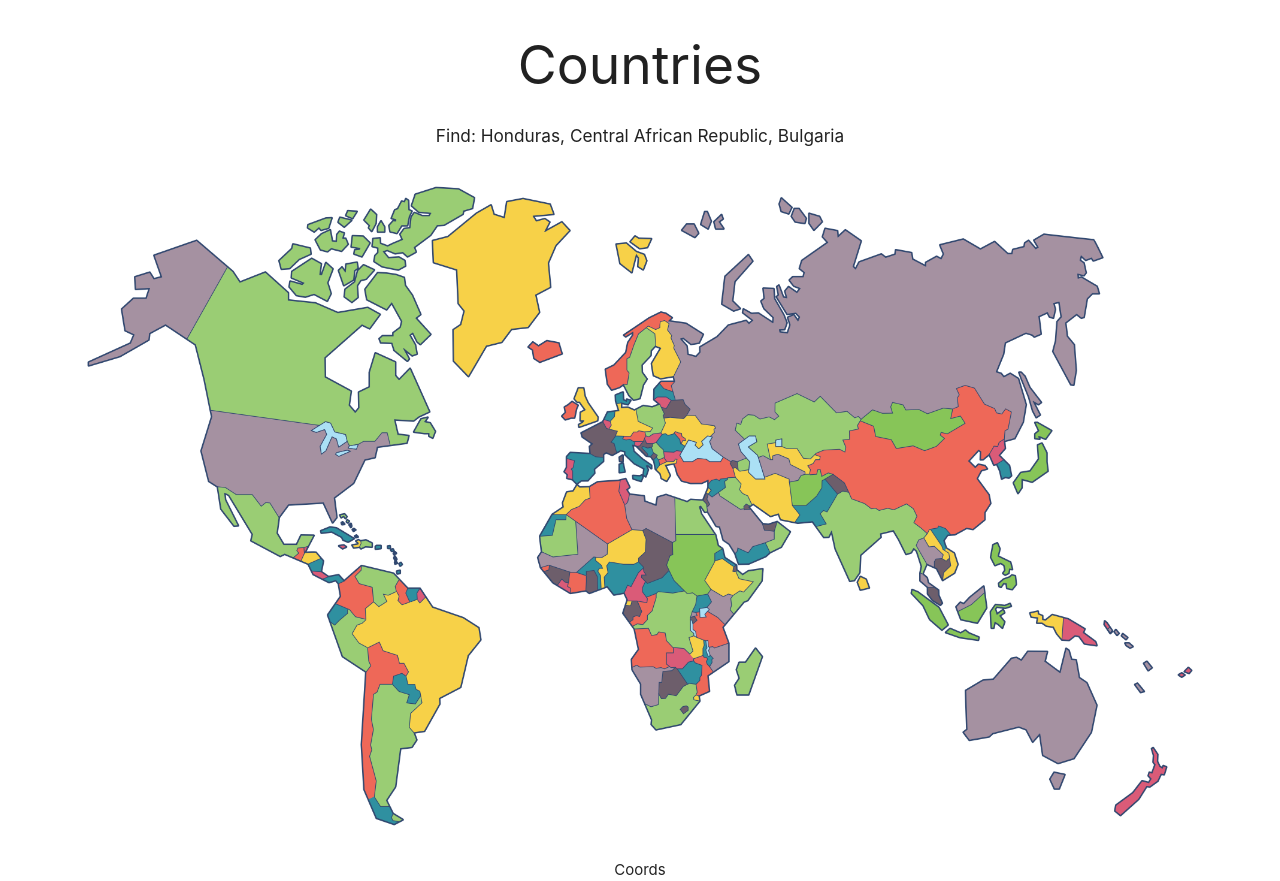
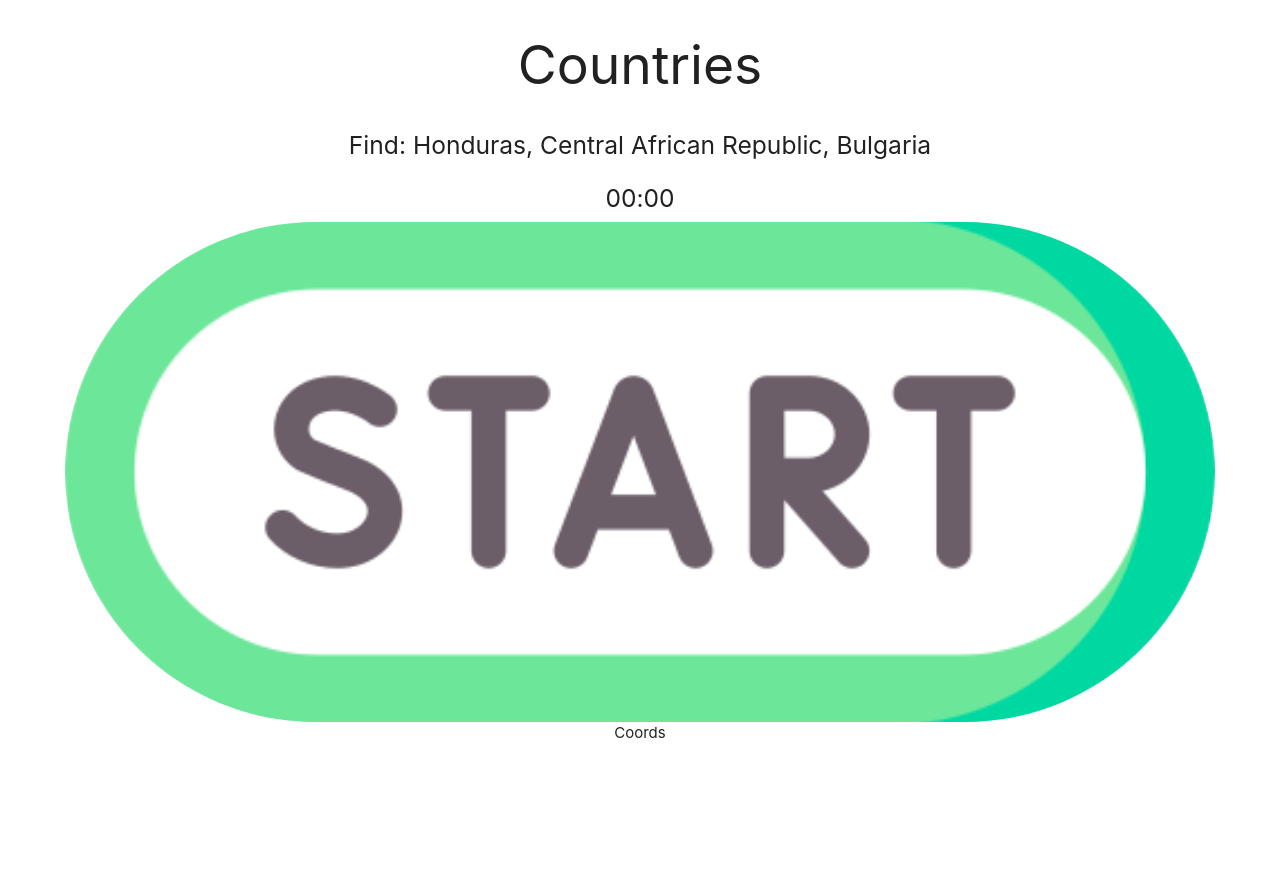
Before and after one commit to jonro2955/odin_javascript_11_wheres_waldo, a React (Create React App) app: page /#/Countries in a window 1280 px wide. After the commit the page ends 800 px from the top, so only its background shows below. Built offline with nearby package versions, Linux system fonts and the light colour scheme.

Commit message:
Set up timer

```diff
--- a/src/App.js
+++ b/src/App.js
@@ -13,7 +13,7 @@ export default function App() {
         parameter (see <GamePathTile/>). This "to" parameter creates a new
         route, and the linked element (in this case <GamePage/>) will have
         access to the "to" parameter as "useParams().level" */}
-        <Route path='/:levelParam' element={<GamePage />} />
+        <Route path='/:level' element={<GamePage />} />
         <Route path='/records' element={<RecordsPage />} />
         <Route path='/' element={<HomePage />} />
       </Routes>
--- a/src/components/elements/GamePathTile.js
+++ b/src/components/elements/GamePathTile.js
@@ -3,9 +3,9 @@ import planetsImg from '/home/pc/TOP/Projects/2_Full_Stack_JavaScript/odin_javas
 import countriesImg from '/home/pc/TOP/Projects/2_Full_Stack_JavaScript/odin_javascript_11_wheres_waldo/src/images/countries.png';
 import gamesImg from '/home/pc/TOP/Projects/2_Full_Stack_JavaScript/odin_javascript_11_wheres_waldo/src/images/games.jpg';
 
-export default function GamePathTile(props) {
+export default function LevelTile(props) {
   const image = () => {
-    switch (props.pathName) {
+    switch (props.levelName) {
       case 'Planets':
         return planetsImg;
       case 'Countries':
@@ -19,10 +19,10 @@ export default function GamePathTile(props) {
 
   return (
     <div className='GamePathTile'>
-      <h3>{props.pathName}</h3>
+      <h3>{props.levelName}</h3>
       <Link
         className='GamePathLink'
-        to={`/${props.pathName}`}
+        to={`/${props.levelName}`}
         style={{
           backgroundImage: `url(${image()})`,
         }}
--- a/src/components/pages/GamePage.js
+++ b/src/components/pages/GamePage.js
@@ -1,10 +1,13 @@
 import { useParams } from 'react-router-dom';
+import { useState } from 'react';
 import planetsImg from '/home/pc/TOP/Projects/2_Full_Stack_JavaScript/odin_javascript_11_wheres_waldo/src/images/planets.jpg';
 import countriesImg from '/home/pc/TOP/Projects/2_Full_Stack_JavaScript/odin_javascript_11_wheres_waldo/src/images/countries.png';
 import gamesImg from '/home/pc/TOP/Projects/2_Full_Stack_JavaScript/odin_javascript_11_wheres_waldo/src/images/games.jpg';
+import React from 'react';
 
 export default function GamePage() {
-  const levelParam = useParams().levelParam;
+  const level = useParams().level;
+  const [gameOn, setGameOn] = useState(false);
 
   const targets = {
     /* Values 'x' and 'y' are predetermined distances of the centerpoint of each findable
@@ -31,44 +34,43 @@ export default function GamePage() {
     ],
   };
 
-  function clickHandler(e) {
+  function imageClickHandler(e) {
     const gameImage = document.getElementById('gameImage');
     const coordX = e.pageX - gameImage.offsetLeft;
     const coordY = e.pageY - gameImage.offsetTop;
-    console.log(`${coordX}, ${coordY}`);
     const clickedCoordDiv = document.getElementById('clickedCoordDiv');
     clickedCoordDiv.textContent = `${coordX}, ${coordY}`;
-    switch (levelParam) {
+    switch (level) {
       case 'Planets':
-        if (807 < coordX && coordX < 837 && 316 < coordY && coordY < 346) {
+        if (802 < coordX && coordX < 842 && 311 < coordY && coordY < 351) {
           clickedCoordDiv.textContent = `Mercury`;
         }
-        if (590 < coordX && coordX < 620 && 333 < coordY && coordY < 363) {
+        if (585 < coordX && coordX < 625 && 328 < coordY && coordY < 368) {
           clickedCoordDiv.textContent = `Mars`;
         }
-        if (160 < coordX && coordX < 198 && 424 < coordY && coordY < 463) {
+        if (155 < coordX && coordX < 203 && 419 < coordY && coordY < 468) {
           clickedCoordDiv.textContent = `Neptune`;
         }
         break;
       case 'Countries':
-        if (235 < coordX && coordX < 255 && 394 < coordY && coordY < 414) {
+        if (230 < coordX && coordX < 260 && 389 < coordY && coordY < 419) {
           clickedCoordDiv.textContent = `Honduras`;
         }
-        if (575 < coordX && coordX < 615 && 420 < coordY && coordY < 450) {
+        if (570 < coordX && coordX < 620 && 415 < coordY && coordY < 455) {
           clickedCoordDiv.textContent = `Central African Republic`;
         }
-        if (597 < coordX && coordX < 617 && 293 < coordY && coordY < 313) {
+        if (592 < coordX && coordX < 622 && 288 < coordY && coordY < 318) {
           clickedCoordDiv.textContent = `Bulgaria`;
         }
         break;
       case 'Games':
-        if (73 < coordX && coordX < 103 && 299 < coordY && coordY < 329) {
+        if (68 < coordX && coordX < 108 && 294 < coordY && coordY < 334) {
           clickedCoordDiv.textContent = `Solid Snake's face`;
         }
-        if (226 < coordX && coordX < 256 && 368 < coordY && coordY < 398) {
+        if (221 < coordX && coordX < 261 && 363 < coordY && coordY < 403) {
           clickedCoordDiv.textContent = `Lara Croft's face`;
         }
-        if (897 < coordX && coordX < 927 && 141 < coordY && coordY < 171) {
+        if (892 < coordX && coordX < 932 && 136 < coordY && coordY < 176) {
           clickedCoordDiv.textContent = `Megaman's face`;
         }
         break;
@@ -79,7 +81,7 @@ export default function GamePage() {
 
   function getObjectivesString() {
     let array = [];
-    switch (levelParam) {
+    switch (level) {
       case 'Planets':
         targets['Planets'].forEach((target) => {
           array.push(target['name']);
@@ -102,7 +104,7 @@ export default function GamePage() {
   }
 
   function getImage() {
-    switch (levelParam) {
+    switch (level) {
       case 'Planets':
         return planetsImg;
       case 'Countries':
@@ -116,47 +118,77 @@ export default function GamePage() {
 
   // Make mouse pointer become a circle inside game image
   function mouseEnterHandler() {
-    //The div with the .ringCursor class is styled to make it look like a ring
-    let ringCursor = document.querySelector('.ringCursor');
-    ringCursor.style.display = 'initial';
-    document.getElementById('gameImage').addEventListener('mousemove', (e) => {
+    const ringCursor = document.getElementById('ringCursor');
+    //The div with id=ringCursor is styled to make it look like a ring
+    const gameImage = document.getElementById('gameImage');
+    gameImage.addEventListener('mousemove', (e) => {
       //the top and left style values are updated in response to mouse movements
       ringCursor.style.top = e.pageY + 'px';
       ringCursor.style.left = e.pageX + 'px';
+      ringCursor.style.display = 'initial';
     });
   }
 
   // Make ring cursor disappear outside game image
   function mouseLeaveHandler() {
-    document.querySelector('.ringCursor').style.display = 'none';
+    document.getElementById('ringCursor').style.display = 'none';
   }
 
   function mouseDownHandler() {
-    document.querySelector('.ringCursor').classList.add('clickAnimation');
+    document.getElementById('ringCursor').classList.add('clickAnimation');
   }
 
   function mouseUpHandler() {
-    document.querySelector('.ringCursor').classList.remove('clickAnimation');
+    document.getElementById('ringCursor').classList.remove('clickAnimation');
+  }
+
+  function padTime(val) {
+    let valString = val + '';
+    if (valString.length < 2) {
+      return '0' + valString;
+    } else {
+      return valString;
+    }
+  }
+  function start() {
+    setGameOn(true);
+    let minutesLabel = document.getElementById('minutes');
+    let secondsLabel = document.getElementById('seconds');
+    let totalSeconds = 0;
+    function setTime() {
+      ++totalSeconds;
+      secondsLabel.textContent = padTime(totalSeconds % 60);
+      minutesLabel.textContent = padTime(parseInt(totalSeconds / 60));
+    }
+    setInterval(setTime, 1000); //stop the count using clearInterval()
   }
 
   return (
     <div className='page'>
-      <h2>{levelParam}</h2>
-      <h6>Find: {getObjectivesString()}</h6>
+      <h2>{level}</h2>
+      <h5>Find: {getObjectivesString()}</h5>
+      <div id='timer'>
+        <h5 id='minutes'>00</h5>
+        <h5 id='timeDivider'>:</h5>
+        <h5 id='seconds'>00</h5>
+      </div>
+      {gameOn ? (
         <img
           src={getImage()}
-        alt={levelParam}
-        className='gameImage'
+          alt={level}
           id='gameImage'
           width='1150'
           onMouseEnter={mouseEnterHandler}
           onMouseLeave={mouseLeaveHandler}
-        onClick={clickHandler}
           onMouseDown={mouseDownHandler}
           onMouseUp={mouseUpHandler}
-      ></img>
+          onClick={imageClickHandler}
+        />
+      ) : (
+        <button id='startBtn' onClick={start}></button>
+      )}
       <div id='clickedCoordDiv'>Coords</div>
-      <div className='ringCursor'></div>
+      <div id='ringCursor'></div>
     </div>
   );
 }
--- a/src/components/pages/HomePage.js
+++ b/src/components/pages/HomePage.js
@@ -1,4 +1,4 @@
-import GamePathTile from '../elements/GamePathTile';
+import LevelTile from '../elements/GamePathTile';
 import TopScores from '../elements/TopScores';
 
 export default function HomePage() {
@@ -6,9 +6,9 @@ export default function HomePage() {
     <div className='page'>
       <h1>Find It! (The Game)</h1>
       <div id='tileBox'>
-        <GamePathTile pathName='Planets' />
-        <GamePathTile pathName='Countries' />
-        <GamePathTile pathName='Games' />
+        <LevelTile levelName='Planets' />
+        <LevelTile levelName='Countries' />
+        <LevelTile levelName='Games' />
       </div>
       <TopScores />
     </div>
--- a/src/index.css
+++ b/src/index.css
@@ -33,39 +33,67 @@
   align-items: center;
 }
 
+#gameImage {
+  cursor: crosshair;
+}
+
+#gameImageContainer {
+  position: relative;
+  display: flex;
+  flex-direction: column;
+  align-items: center;
+  justify-content: center;
+}
+
+#startBtn {
+  width: 1150px;
+  height: 500px;
+  border-radius: 500px;
+  border: none;
+  background-image: url(./images/start.png);
+  background-position: center;
+  background-repeat: no-repeat;
+  background-size: cover;
+}
+
+#ringCursor {
+  display: none;
+  width: 3rem;
+  height: 3rem;
+  background-color: aqua;
+  opacity: 50%;
+  border-radius: 50%;
+  border: white 3px solid;
+  position: absolute;
+  transform: translate(-50%, -50%);
+  pointer-events: none;
+}
+
 .clickAnimation {
-  /* position: fixed;
-  box-sizing: border-box; */
+  position: fixed;
+  box-sizing: border-box;
   border-style: solid;
   border-color: #ffffff;
   border-radius: 50%;
-  animation: clickAnimation 0.4s ease-out;
-  z-index: 99999;
+  animation: clickAnimation 0.1s ease-out;
+  z-index: 9999;
 }
+
 @keyframes clickAnimation {
   0% {
     opacity: 1;
     width: 0.5em;
     height: 0.5em;
-    /* margin: -0.25em; */
     border-width: 0.5em;
   }
   100% {
     opacity: 0.2;
     width: 15em;
     height: 15em;
-    /* margin: -7.5em; */
     border-width: 0.03em;
   }
 }
-
-.ringCursor {
-  display: none;
-  width: 2rem;
-  height: 2rem;
-  border: 2px solid black;
-  border-radius: 50%;
-  position: absolute;
-  transform: translate(-50%, -50%);
-  pointer-events: none;
+#timer{
+  display: flex;
+  flex-direction: row;
 }
```
Also changed, not shown: src/images/start.png (added). Lines whose indentation alone changed are shown as unchanged.
